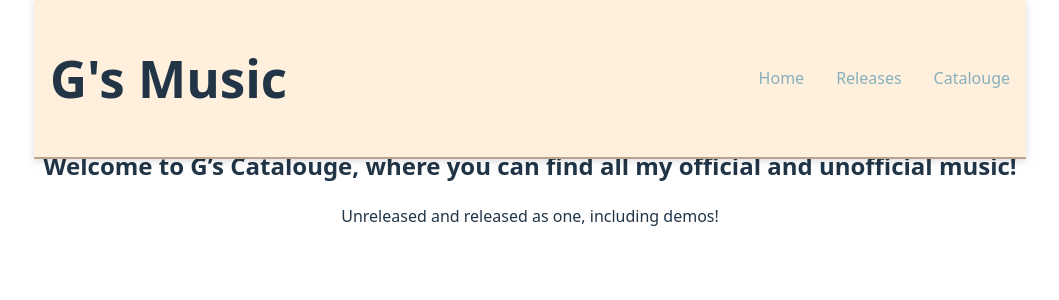
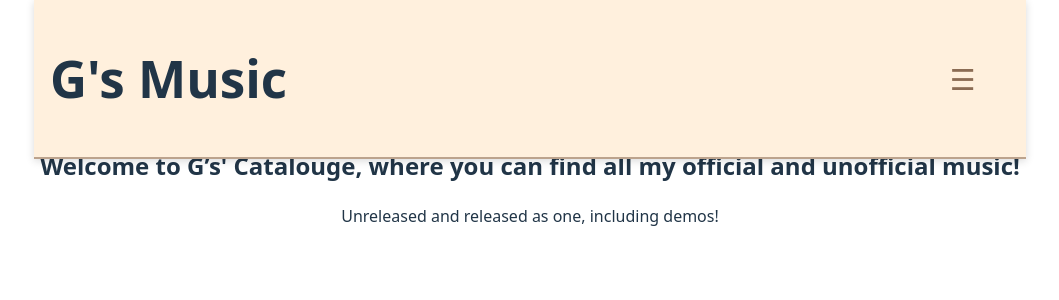
Before and after one commit to GalUritsky/Gs-Music-Site, a React (Vite) app: page /#/catalouge in a window 1280 px wide. Shown: the top 300 px of the page, without its empty margins (110-1169 px from the left). Built offline with nearby package versions, Linux system fonts and the light colour scheme.

Commit message:
Added styling 1.3

```diff
--- a/src/components/Header.jsx
+++ b/src/components/Header.jsx
@@ -1,14 +1,38 @@
-import React from 'react'
+import { useState } from "react";
+import React from "react";
 
 export default function Header() {
+  const [menuOpen, setMenuOpen] = useState(false);
+
   return (
-    <header className="bg-black text-white p-6 flex justify-between items-center fixed w-full top-0 z-50 shadow-md">
+    <header className="bg-[#FFF0DD] text-[#7a593fde] p-4 flex justify-between items-center fixed w-full top-0 z-50 shadow-md border-b-2 border-[rgba(122,88,63,0.5)]">
       <h1 className="text-xl font-bold">G's Music</h1>
-      <nav className="space-x-6">
-        <a href="/Gs-Music-Site/" className="hover:text-gray-400">Home</a>
-        <a href="/Gs-Music-Site/#/releases" className="hover:text-gray-400">Releases</a>
-        <a href="/Gs-Music-Site/#/catalouge" className="hover:text-gray-400">Catalouge</a>
+
+      {/* Burger button (mobile only) */}
+      <button
+        className="burger text-3xl md:hidden"
+        onClick={() => setMenuOpen(!menuOpen)}
+        aria-label="Toggle menu"
+      >
+        {menuOpen ? "✕" : "☰"}
+      </button>
+
+      {/* Navigation links */}
+      <nav
+        className={`nav-links flex-col md:flex md:flex-row md:space-x-6 absolute md:static top-16 left-0 right-0 bg-[#FFF0DD] md:bg-transparent transition-all duration-300 ease-in-out ${
+          menuOpen ? "flex" : "hidden"
+        }`}
+      >
+        <a href="/Gs-Music-Site/" className="p-2 hover:text-[#438092]">
+          Home
+        </a>
+        <a href="/Gs-Music-Site/#/releases" className="p-2 hover:text-[#438092]">
+          Releases
+        </a>
+        <a href="/Gs-Music-Site/#/catalouge" className="p-2 hover:text-[#438092]">
+          Catalogue
+        </a>
       </nav>
     </header>
-  )
+  );
 }
--- a/src/index.css
+++ b/src/index.css
@@ -67,6 +67,32 @@ header nav a:hover::after {
   width: 100%;
 }
 
+.burger {
+  background: none;
+  border: none;
+  cursor: pointer;
+  font-size: 1.8rem;
+  color: #7a593fde;
+}
+
+.nav-links {
+  display: none;
+  flex-direction: column;
+  text-align: center;
+  gap: 1rem;
+  padding-bottom: 1rem;
+}
+
+@media (max-width: 768px) {
+  .nav-links.flex {
+    display: flex;
+  }
+}
+
+main {
+  padding-top: 80px;
+}
+
 body {
   margin: 0;
   display: flex;
--- a/src/pages/Catalouge.jsx
+++ b/src/pages/Catalouge.jsx
@@ -1,7 +1,7 @@
 export default function Catalouge() {
   return (
     <div>
-      <h2>Welcome to G’s Catalouge, where you can find all my official and unofficial music!</h2>
+      <h2>Welcome to G’s' Catalouge, where you can find all my official and unofficial music!</h2>
       <p>Unreleased and released as one, including demos!</p>
     </div>
   )
--- a/src/pages/Home.jsx
+++ b/src/pages/Home.jsx
@@ -1,7 +1,7 @@
 export default function Home() {
   return (
     <div>
-      <h2>Welcome to G’s Music</h2>
+      <h2>Welcome to G’s' Music</h2>
       <p>Latest album coming soon!</p>
     </div>
   )
--- a/src/pages/Releases.jsx
+++ b/src/pages/Releases.jsx
@@ -1,7 +1,7 @@
 export default function Releases() {
   return (
     <div>
-      <h2>Welcome to G’s Releases, where you can find all my official releases!</h2>
+      <h2>Welcome to G’s' Releases, where you can find all my official releases!</h2>
     </div>
   )
 }
```
